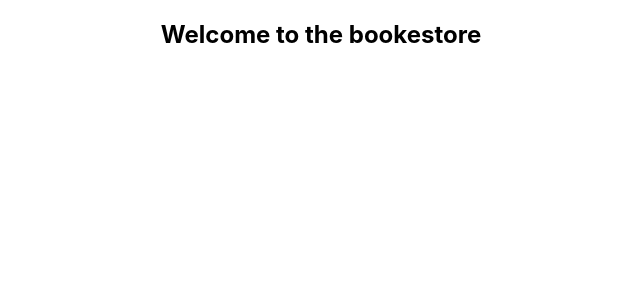
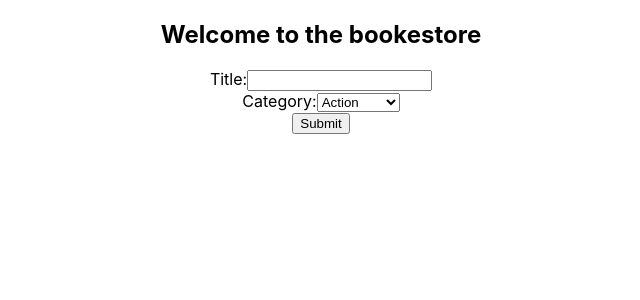
Before and after one commit to wathigo/Bookstore, a React (Create React App) app: page / in a window 1280 px wide. Shown: the top 300 px of the page, without its empty margins (319-959 px from the left). Built offline with nearby package versions, Linux system fonts and the light colour scheme; the HTML template or start-up script is replaced by a standard one.

Commit message:
added components and folder structure, added a form in the booklform component

```diff
--- a/package.json
+++ b/package.json
@@ -3,6 +3,7 @@
   "version": "0.1.0",
   "private": true,
   "dependencies": {
+    "eslint": "^6.7.2",
     "react": "^16.12.0",
     "react-dom": "^16.12.0",
     "react-redux": "^7.1.3",
--- a/src/App.js
+++ b/src/App.js
@@ -1,10 +1,15 @@
 import React from 'react';
 import './App.css';
+import Booklist from './components/BookList';
+import BookForm from './components/BooksForm';
+
 
 function App() {
   return (
     <div className="App">
       <h2> Welcome to the bookestore </h2>
+      <Booklist />
+      <BookForm />
     </div>
   );
 }
--- /dev/null
+++ b/src/components/BookList.js
@@ -0,0 +1,14 @@
+/* eslint-disable react/destructuring-assignment */
+/* eslint-disable react/prefer-stateless-function */
+import React from 'react';
+
+class BookList extends React.Component {
+  render() {
+    return (
+      <div className="BookList">
+      </div>
+    );
+  }
+}
+
+export default BookList;
--- /dev/null
+++ b/src/components/BooksForm.js
@@ -0,0 +1,41 @@
+/* eslint-disable react/destructuring-assignment */
+/* eslint-disable react/prefer-stateless-function */
+import React from 'react';
+
+class BooksForm extends React.Component {
+    constructor(props) {
+        super(props);
+        this.state = {
+          category: 'Action'
+        };
+      }
+
+  render() {
+    return (
+<form>
+  <label>
+    Title:
+    <input type="text" name="title" />
+  </label> <br />
+  <label>
+      Category:
+  <select value={this.state.category}>
+        <option value="Action">Action</option>
+        <option value="Biography">Biography</option>
+        <option value="History">History</option>
+        <option value="Horror">Horror</option>
+        <option value="Kids">Kids</option>
+        <option value="Learning">Learning</option>
+        <option value="Sci-fi">Sci-fi</option>
+
+ </select>
+ </label>
+
+ <br />
+  <input type="submit" value="Submit" />
+</form>
+    );
+  }
+}
+
+export default BooksForm;
```
Also changed, not shown: src/components/Book.js (added, +15 -0 lines), .eslintrc.js (added), src/actions/index.js (added), src/reducers/books.js (added), src/reducers/index.js (added), 2 other files (tests, documents, lock files or other folders).
